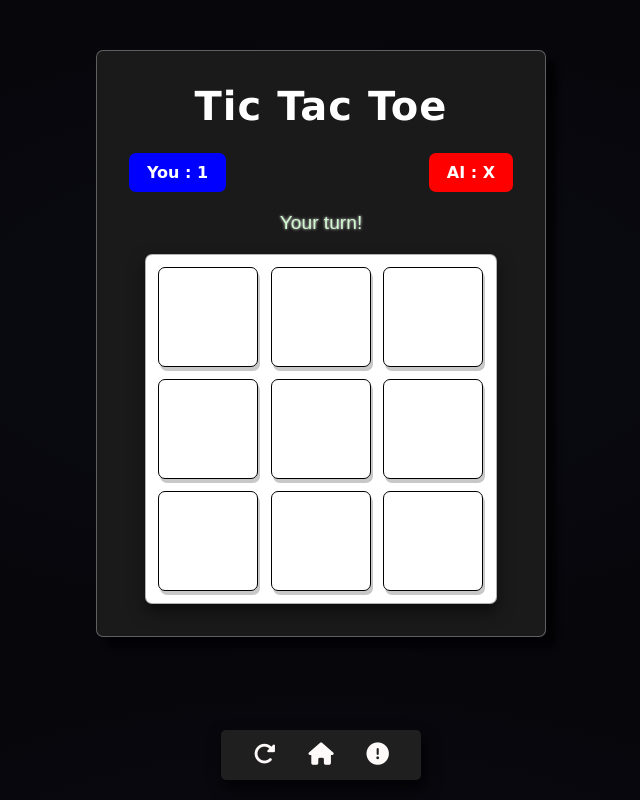
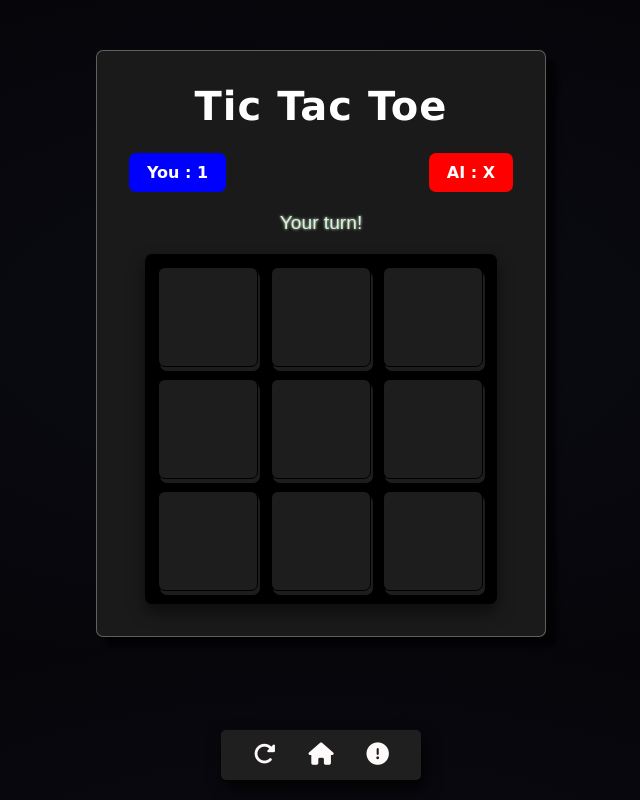
Before and after one commit to jakirvk18/TicTacToe, a Flask app: page /game in a window 1280 px wide. Shown: the whole page, without its empty margins (319-959 px from the left). Run offline with Flask 3, Linux system fonts and the light colour scheme; the visitor is signed in with stand-in values (Sample User, id 1); parts of the project's set-up code (start-up, migrations or seed data) failed here and were passed over.

Commit message:
Update game.css

```diff
--- a/static/game.css
+++ b/static/game.css
@@ -58,7 +58,7 @@ h1 {
     gap: 12px;
     width: 352px; /* 3 * 100px cell + 2 * 12px gap */
     padding: 12px;
-    background-color: #ffffff;
+    background-color: #000000;
     border-radius: 7px;
     box-shadow: 0 8px 16px rgba(0, 0, 0, 0.5);
     margin: auto;
@@ -66,7 +66,7 @@ h1 {
 }
 
 .cell {
-    background-color: #ffffff;
+    background-color: #1d1d1d;
     color: #ff4081;
     border: none;
     cursor: pointer;
@@ -81,14 +81,14 @@ h1 {
     justify-content: center;
     align-items: center;
     transition: transform 0.2s ease, background-color 0.3s ease, box-shadow 0.2s ease;
-    box-shadow: 2px 4px 0 #00000037;
+    box-shadow: 2px 4px 0 #88888837;
     user-select: none;
 }
 
 .cell:hover {
-    background-color: #00000013;
+    background-color: #83828213;
     transform: translateY(-4px) rotate(-2deg);
-    box-shadow: 4px 6px 0 #00000044;
+    box-shadow: 4px 6px 0 #a2a1a144;
 }
 
 .cell:focus {
```
